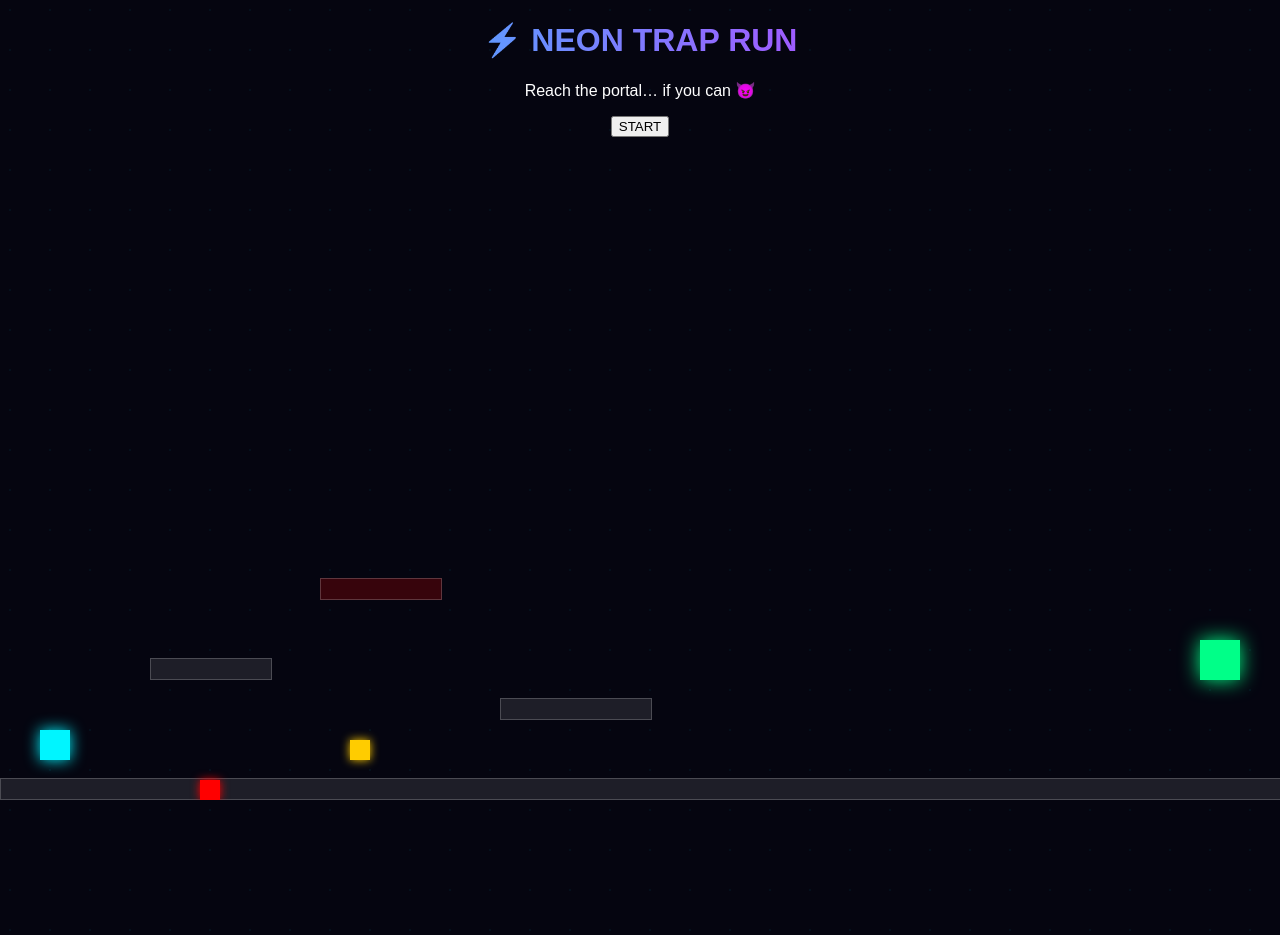
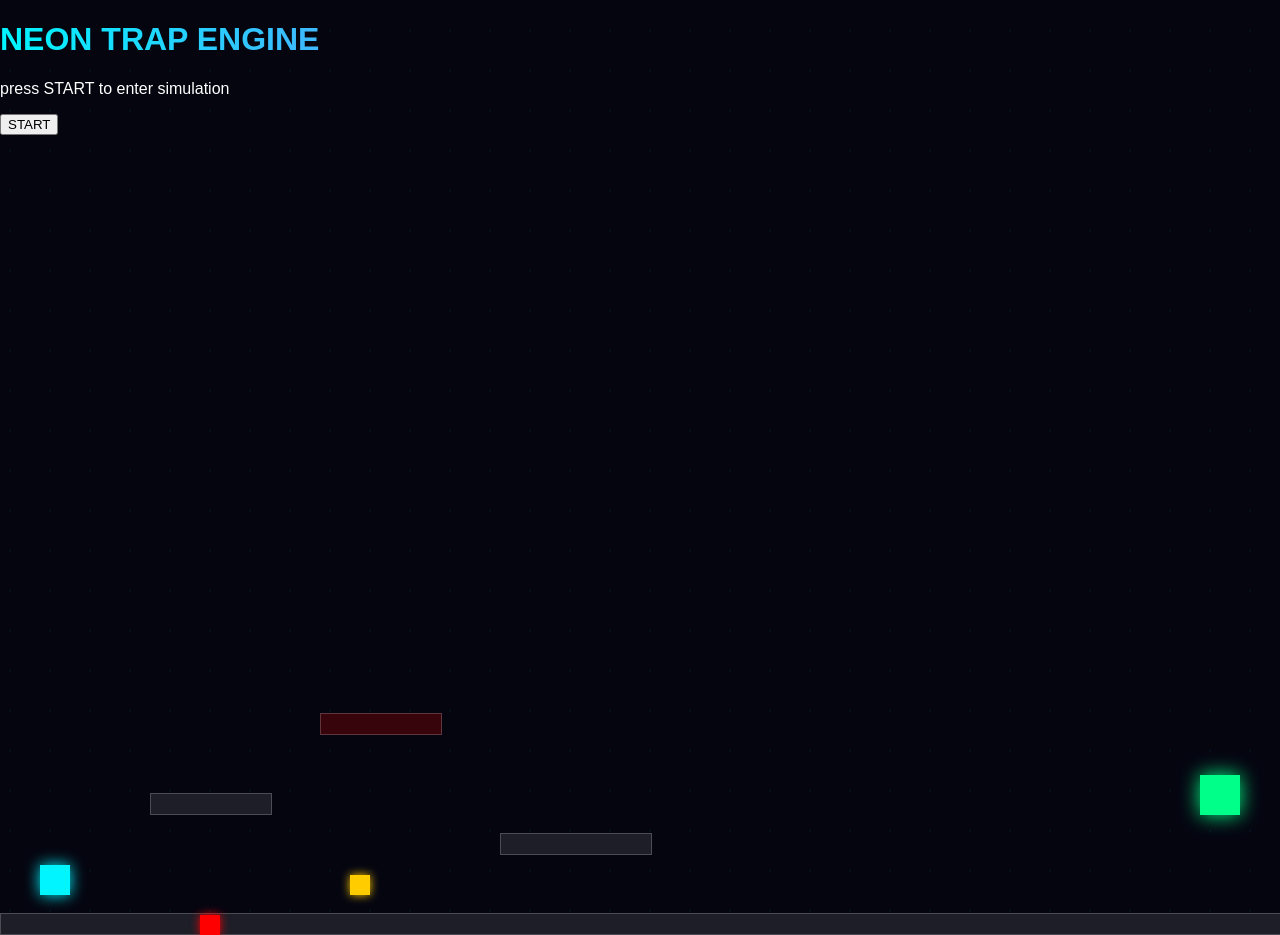
Before and after one commit to juanmendestrabalho-hub/TRAP-RUN-estilo-Level-Devil-, a plain HTML site: page index.html in a window 1280 px wide. Before the commit the page ends 800 px from the top, so only its background shows below. Drawn offline with Linux system fonts and the light colour scheme.

Commit message:
Update index.html

```diff
--- a/index.html
+++ b/index.html
@@ -10,15 +10,15 @@
 
 <body>
 
-  <!-- UI -->
-  <div class="ui">
-    <h1>⚡ NEON TRAP RUN</h1>
-    <p>Reach the portal… if you can 😈</p>
+  <div class="menu" id="menu">
+  <h1>NEON TRAP ENGINE</h1>
+  <p>press START to enter simulation</p>
+  <button onclick="startGame()">START</button>
 
-    <button onclick="startGame()">START</button>
+      <div id="msg"></div>
 
-    <div id="msg"></div>
-  </div>
+</div>
+
 
   <!-- GAME AREA -->
   <div id="game">
```
